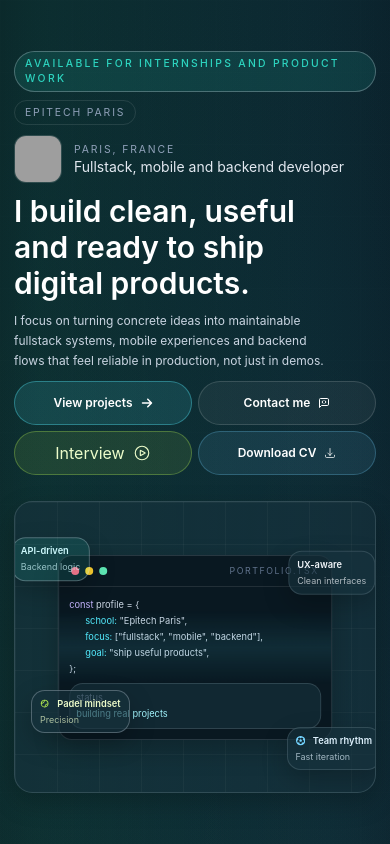
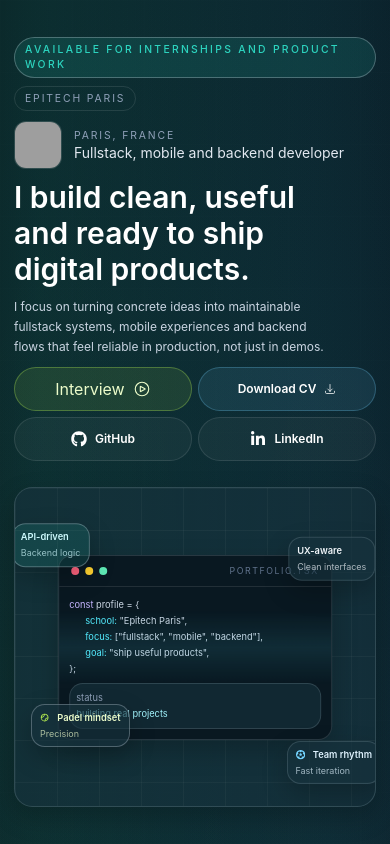
Before and after one commit to MXXR-Fivem/Portfolio-Theo-Busiris, a Next.js app: page / in a window 390 px wide. Shown: the top 844 px of the page. Built offline with nearby package versions, Linux system fonts and the light colour scheme; no server answers; grey boxes are pictures that could not be loaded.

Commit message:
fix(mobile): change buttons size

```diff
--- a/src/components/home/Hero.tsx
+++ b/src/components/home/Hero.tsx
@@ -68,10 +68,10 @@
 
 function HeroScene() {
     return (
-        <div className="relative mx-auto min-h-[18.25rem] w-full max-w-[28rem] overflow-hidden rounded-[var(--identity-radius-panel)] border border-[var(--color-line)] bg-[var(--color-card-subtle)] p-2.5 shadow-[var(--shadow-float)] sm:min-h-[15rem] md:min-h-[22rem] lg:min-h-[33rem] lg:max-w-[35rem] lg:p-5">
+        <div className="relative mx-auto min-h-[20rem] w-full max-w-[28rem] overflow-hidden rounded-[var(--identity-radius-panel)] border border-[var(--color-line)] bg-[var(--color-card-subtle)] p-2.5 shadow-[var(--shadow-float)] sm:min-h-[15rem] md:min-h-[22rem] lg:min-h-[33rem] lg:max-w-[35rem] lg:p-5">
             <div className="absolute inset-0 bg-[linear-gradient(rgba(255,255,255,0.055)_1px,transparent_1px),linear-gradient(90deg,rgba(255,255,255,0.055)_1px,transparent_1px)] bg-[size:42px_42px] opacity-70" />
 
-            <div className="absolute left-1/2 top-1/2 z-10 w-[76%] max-w-[18rem] -translate-x-1/2 -translate-y-1/2 overflow-hidden rounded-[var(--identity-radius-card)] border border-[var(--color-line)] bg-[#091821] shadow-[var(--shadow-float)] lg:max-w-[22rem]">
+            <div className="absolute left-1/2 top-1/2 z-10 w-[76%] max-w-[19rem] -translate-x-1/2 -translate-y-1/2 overflow-hidden rounded-[var(--identity-radius-card)] border border-[var(--color-line)] bg-[#091821] shadow-[var(--shadow-float)] lg:max-w-[22rem]">
                 <div className="flex items-center gap-1.5 border-b border-white/10 px-3 py-2 lg:gap-2 lg:px-4 lg:py-3">
                     <span className="h-2 w-2 rounded-full bg-rose-400 lg:h-2.5 lg:w-2.5" />
                     <span className="h-2 w-2 rounded-full bg-amber-300 lg:h-2.5 lg:w-2.5" />
@@ -143,17 +143,17 @@
                         </p>
                     </div>
 
-                    <div className="grid grid-cols-2 gap-1.5 sm:flex sm:flex-wrap sm:justify-center lg:justify-start lg:gap-4">
+                    <div className="grid grid-cols-2 gap-1.5 md:flex md:flex-nowrap md:justify-center lg:flex-wrap lg:justify-start lg:gap-4">
                         <Link
                             href="#projects"
-                            className="inline-flex h-11 w-full items-center justify-center gap-2 rounded-full border border-cyan-300/35 bg-cyan-300/12 px-3 text-center text-xs font-semibold text-cyan-50 transition hover:border-cyan-200/60 hover:bg-cyan-300/18 sm:w-auto lg:h-auto lg:px-6 lg:py-3 lg:text-sm"
+                            className="hidden lg:inline-flex h-11 w-full items-center justify-center gap-2 rounded-full border border-cyan-300/35 bg-cyan-300/12 px-3 text-center text-xs font-semibold text-cyan-50 transition hover:border-cyan-200/60 hover:bg-cyan-300/18 sm:w-auto lg:h-auto lg:px-6 lg:py-3 lg:text-sm"
                         >
                             <span className="truncate">View projects</span>
                             <FaArrowRight className="shrink-0" />
                         </Link>
                         <Link
                             href="#contact"
-                            className="inline-flex h-11 w-full items-center justify-center gap-2 rounded-full border border-white/14 bg-white/5 px-3 text-center text-xs font-semibold text-white transition hover:border-white/25 hover:bg-white/8 sm:w-auto lg:h-auto lg:px-6 lg:py-3 lg:text-sm"
+                            className="hidden lg:inline-flex  h-11 w-full items-center justify-center gap-2 rounded-full border border-white/14 bg-white/5 px-3 text-center text-xs font-semibold text-white transition hover:border-white/25 hover:bg-white/8 sm:w-auto lg:h-auto lg:px-6 lg:py-3 lg:text-sm"
                         >
                             <span className="truncate">Contact me</span>
                             <LuMessageSquareCode className="shrink-0" />
@@ -174,9 +174,25 @@
                             <span className="truncate">Download CV</span>
                             <HiOutlineArrowDownTray className="shrink-0" />
                         </Link>
+                        <Link
+                            href={profile.github}
+                            target="_blank"
+                            className="inline-flex h-11 w-full items-center justify-center gap-2 rounded-full border border-white/10 bg-white/[0.04] px-3 text-center text-xs font-semibold text-slate-200 transition hover:border-white/20 hover:bg-white/[0.07] sm:w-auto lg:hidden"
+                        >
+                            <FaGithub className="shrink-0 text-base" />
+                            <span className="truncate">GitHub</span>
+                        </Link>
+                        <Link
+                            href={profile.linkedin}
+                            target="_blank"
+                            className="inline-flex h-11 w-full items-center justify-center gap-2 rounded-full border border-white/10 bg-white/[0.04] px-3 text-center text-xs font-semibold text-slate-200 transition hover:border-white/20 hover:bg-white/[0.07] sm:w-auto lg:hidden"
+                        >
+                            <FaLinkedinIn className="shrink-0 text-base" />
+                            <span className="truncate">LinkedIn</span>
+                        </Link>
                     </div>
 
-                    <div className="hidden flex-wrap items-center gap-3 lg:flex">
+                    <div className="hidden flex-wrap items-center justify-center gap-3 lg:flex">
                         <Link
                             href={profile.github}
                             target="_blank"
@@ -195,7 +211,7 @@
                         </Link>
                         <Link
                             href={`mailto:${profile.email}`}
-                            className="inline-flex items-center gap-3 rounded-full border border-white/10 bg-white/[0.04] px-4 py-3 text-sm text-slate-200 transition hover:border-white/20 hover:bg-white/[0.07]"
+                            className="hidden lg:inline-flex items-center gap-3 rounded-full border border-white/10 bg-white/[0.04] px-4 py-3 text-sm text-slate-200 transition hover:border-white/20 hover:bg-white/[0.07]"
                         >
                             {profile.email}
                         </Link>
--- a/src/components/home/Projects.tsx
+++ b/src/components/home/Projects.tsx
@@ -151,7 +151,7 @@
                     align="center"
                 />
 
-                <div className="mx-auto max-w-6xl lg:max-w-[79rem]">
+                <div className="mx-auto max-w-6xl lg:max-w-[86.9rem]">
                     <div className="relative overflow-hidden px-0 py-1 sm:px-2 lg:px-3 lg:py-2">
                         <div className={`project-swipe-card ${swipeState}`}>
                             <ProjectCard project={project} />
```
